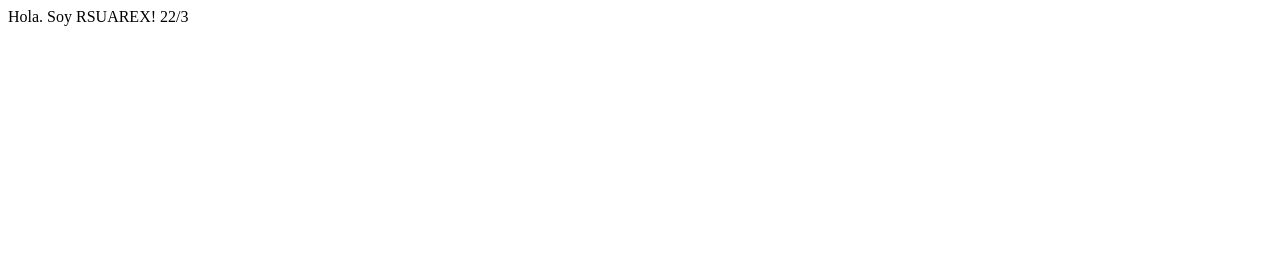
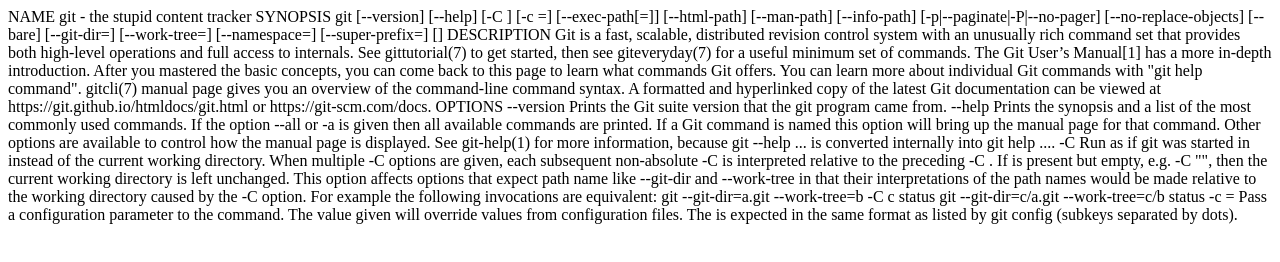
Before and after one commit to rsuarex/web, a plain HTML site: page index.html in a window 1280 px wide. Drawn offline with Linux system fonts and the light colour scheme.

Commit message:
change to man

```diff
--- a/index.html
+++ b/index.html
@@ -1,2 +1,46 @@
-Hola. Soy RSUAREX!
-22/3
+
+NAME
+       git - the stupid content tracker
+
+SYNOPSIS
+       git [--version] [--help] [-C <path>] [-c <name>=<value>]
+           [--exec-path[=<path>]] [--html-path] [--man-path] [--info-path]
+           [-p|--paginate|-P|--no-pager] [--no-replace-objects] [--bare]
+           [--git-dir=<path>] [--work-tree=<path>] [--namespace=<name>]
+           [--super-prefix=<path>]
+           <command> [<args>]
+
+DESCRIPTION
+       Git is a fast, scalable, distributed revision control system with an unusually rich command set that provides both high-level operations and full access to internals.
+
+       See gittutorial(7) to get started, then see giteveryday(7) for a useful minimum set of commands. The Git User’s Manual[1] has a more in-depth introduction.
+
+       After you mastered the basic concepts, you can come back to this page to learn what commands Git offers. You can learn more about individual Git commands with "git help
+       command". gitcli(7) manual page gives you an overview of the command-line command syntax.
+
+       A formatted and hyperlinked copy of the latest Git documentation can be viewed at https://git.github.io/htmldocs/git.html or https://git-scm.com/docs.
+
+OPTIONS
+       --version
+           Prints the Git suite version that the git program came from.
+
+       --help
+           Prints the synopsis and a list of the most commonly used commands. If the option --all or -a is given then all available commands are printed. If a Git command is named this
+           option will bring up the manual page for that command.
+
+           Other options are available to control how the manual page is displayed. See git-help(1) for more information, because git --help ...  is converted internally into git help
+           ....
+
+       -C <path>
+           Run as if git was started in <path> instead of the current working directory. When multiple -C options are given, each subsequent non-absolute -C <path> is interpreted
+           relative to the preceding -C <path>. If <path> is present but empty, e.g.  -C "", then the current working directory is left unchanged.
+
+           This option affects options that expect path name like --git-dir and --work-tree in that their interpretations of the path names would be made relative to the working
+           directory caused by the -C option. For example the following invocations are equivalent:
+
+               git --git-dir=a.git --work-tree=b -C c status
+               git --git-dir=c/a.git --work-tree=c/b status
+
+       -c <name>=<value>
+           Pass a configuration parameter to the command. The value given will override values from configuration files. The <name> is expected in the same format as listed by git
+           config (subkeys separated by dots).
```
